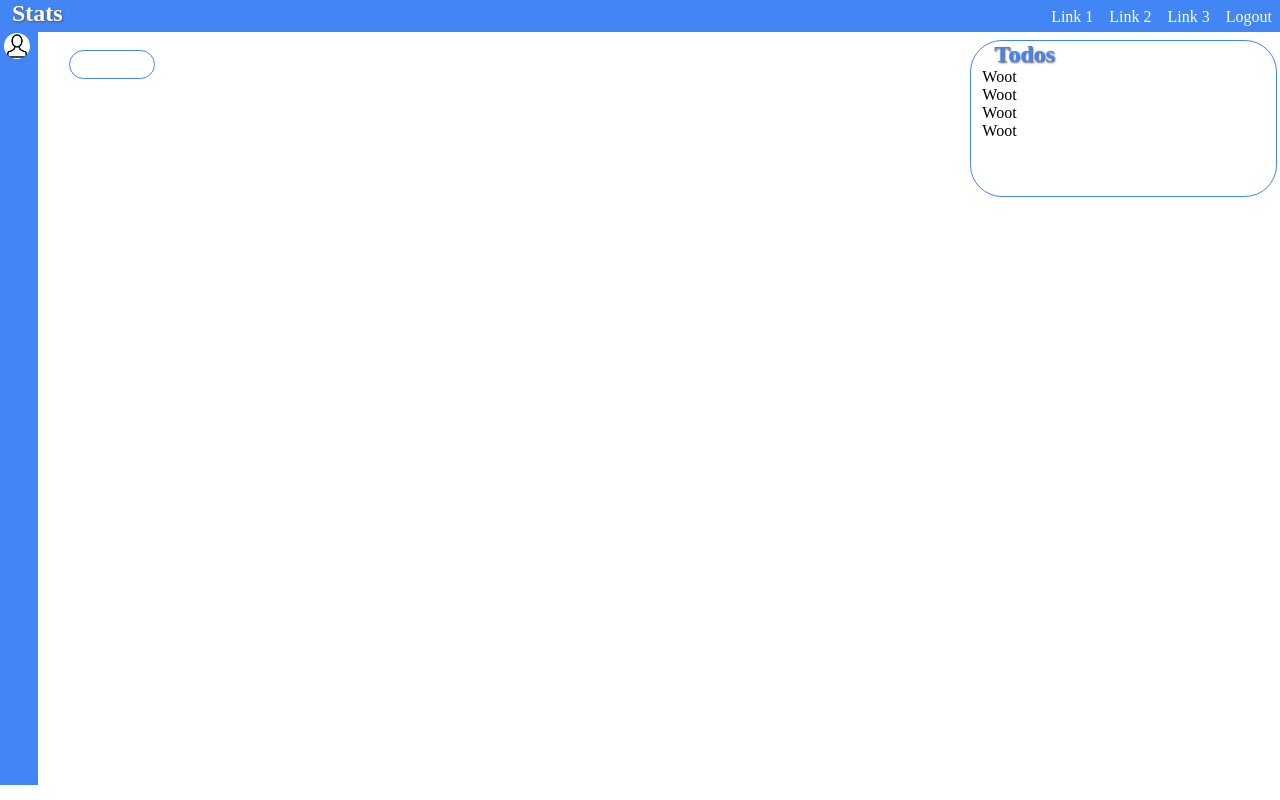
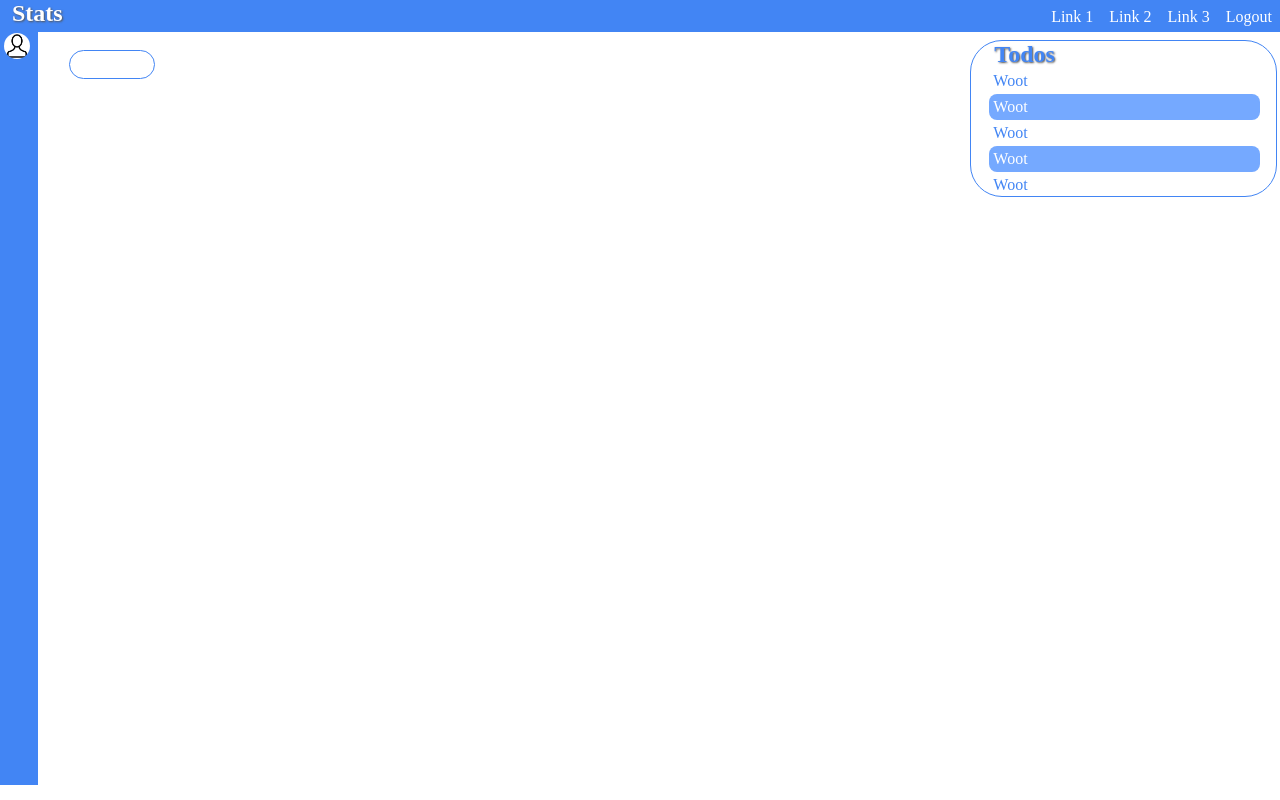
Before and after one commit to romcar/stats, a React app: page / in a window 1280 px wide. Built offline with nearby package versions, Linux system fonts and the light colour scheme.

Commit message:
Create Todo Component Create TodoListitem Components Style both Todo and TodoListItem Component

```diff
--- /dev/null
+++ b/src/components/Todos/TodoListItems/TodoListItem.jsx
@@ -0,0 +1,8 @@
+import React from 'react'
+import StyledTodoListItem from '../../../styledComponents/StyledTodo/StyledTodoListItem';
+
+export default (props) => {
+  return (
+    <StyledTodoListItem onClick={(e) => console.log('A todo was clicked')}>{props.children}</StyledTodoListItem>
+  )
+}
--- a/src/components/Todos/Todos.jsx
+++ b/src/components/Todos/Todos.jsx
@@ -1,16 +1,21 @@
 import React, { Fragment } from 'react'
 import StyledTodo from '../../styledComponents/StyledTodo/StyledTodo';
 import Title from '../../styledComponents/StyledTitle/StyledTitle';
+import TodoListItem from './TodoListItems/TodoListItem';
 
 export default () => {
   return (
     <Fragment>
       <StyledTodo>
-        <Title color={'background'}>Todos</Title>
-        <li>Woot</li>
-        <li>Woot</li>
-        <li>Woot</li>
-        <li>Woot</li>
+        <Title color={'background'} >Todos</Title>
+        <TodoListItem>Woot</TodoListItem>
+        <TodoListItem>Woot</TodoListItem>
+        <TodoListItem>Woot</TodoListItem>
+        <TodoListItem>Woot</TodoListItem>
+        <TodoListItem>Woot</TodoListItem>
+        <TodoListItem>Woot</TodoListItem>
+        <TodoListItem>Woot</TodoListItem>
+        <TodoListItem>Woot</TodoListItem>
       </StyledTodo>
     </Fragment>
   )
--- a/src/containers/App/App.css
+++ b/src/containers/App/App.css
@@ -2,3 +2,8 @@
   margin: 0;
   padding: 0;
 }
+
+::-webkit-scrollbar,
+*::-webkit-scrollbar {
+  display: none;
+}
--- a/src/styledComponents/StyledInput/StyledInput.js
+++ b/src/styledComponents/StyledInput/StyledInput.js
@@ -10,6 +10,8 @@ export default styled.textarea`
   border: 1px solid ${colors.background};
   overflow: hidden;
   transition: width 0.67s, height 0.3s;
+
+  ${'' /* Location of input area */}
   grid-row-start: 2;
   grid-row-end: 4;
   grid-column-start: 2;
--- a/src/styledComponents/StyledTodo/StyledTodo.js
+++ b/src/styledComponents/StyledTodo/StyledTodo.js
@@ -2,6 +2,7 @@ import styled from 'styled-components';
 import colors from '../index';
 
 export default styled.ul`
+  min-width: 1vh;
   grid-row-start: 2;
   grid-row-end: 6;
   grid-column-start: 16;
@@ -10,4 +11,10 @@ export default styled.ul`
   border: 1px solid ${colors.background};
   border-radius: 2em;
   padding: 0 0.7em;
+  overflow-y: scroll;
+
+  :first-child li {
+    border-top: 1px solid ${colors.background};
+    background: yellow;
+  }
 `;
--- /dev/null
+++ b/src/styledComponents/StyledTodo/StyledTodoListItem.js
@@ -0,0 +1,30 @@
+import styled from 'styled-components';
+import colors from '../index';
+
+export default styled.li`
+  position: relative;
+  margin-left: 12px;
+  padding: 0.25em;
+  left: -5px;
+  border-radius: 0.5em;
+  :nth-child(odd) {
+    background: ${colors["background--light"]};
+    color: ${colors.white};
+
+    :hover {
+      background: ${colors.background};
+      color: ${colors["link--hover"]};
+      left: -10px;
+    }
+  }
+
+  :nth-child(even) {
+    color: ${colors.background};
+
+    :hover {
+      background: ${colors["background--light"]};
+      color: ${colors["link--hover"]};
+      left: -10px;
+    }
+  }
+`;
```
